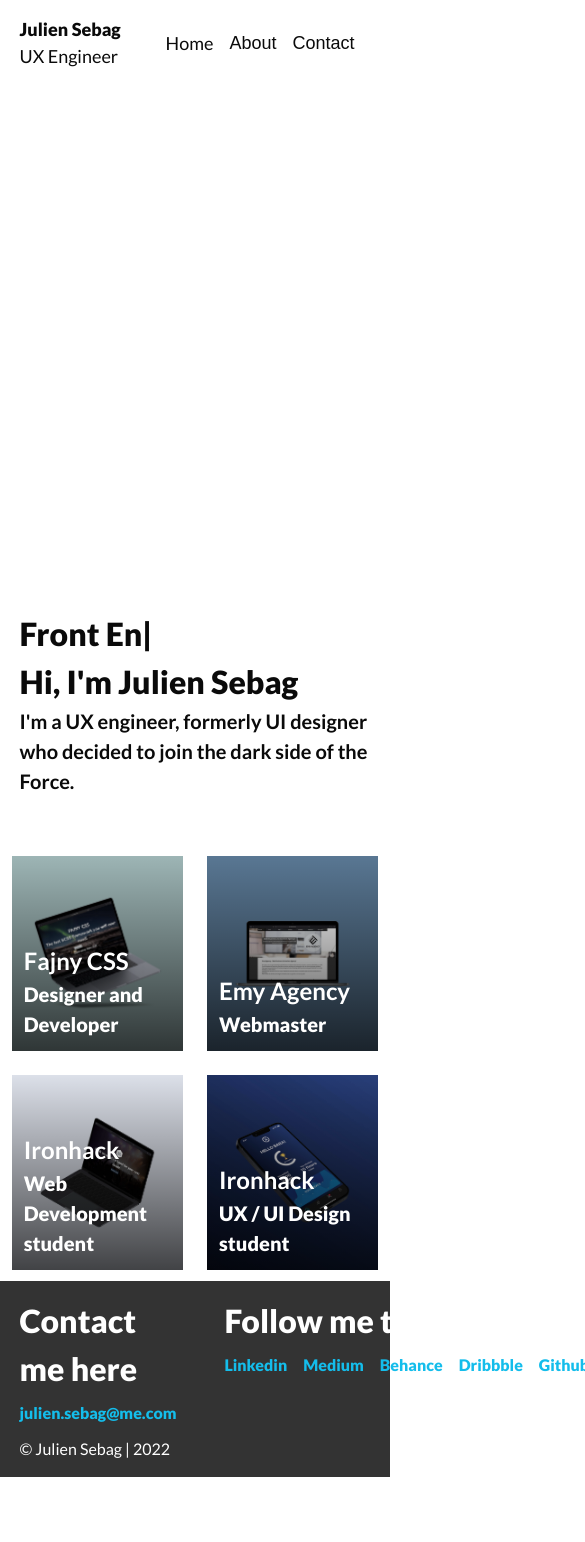
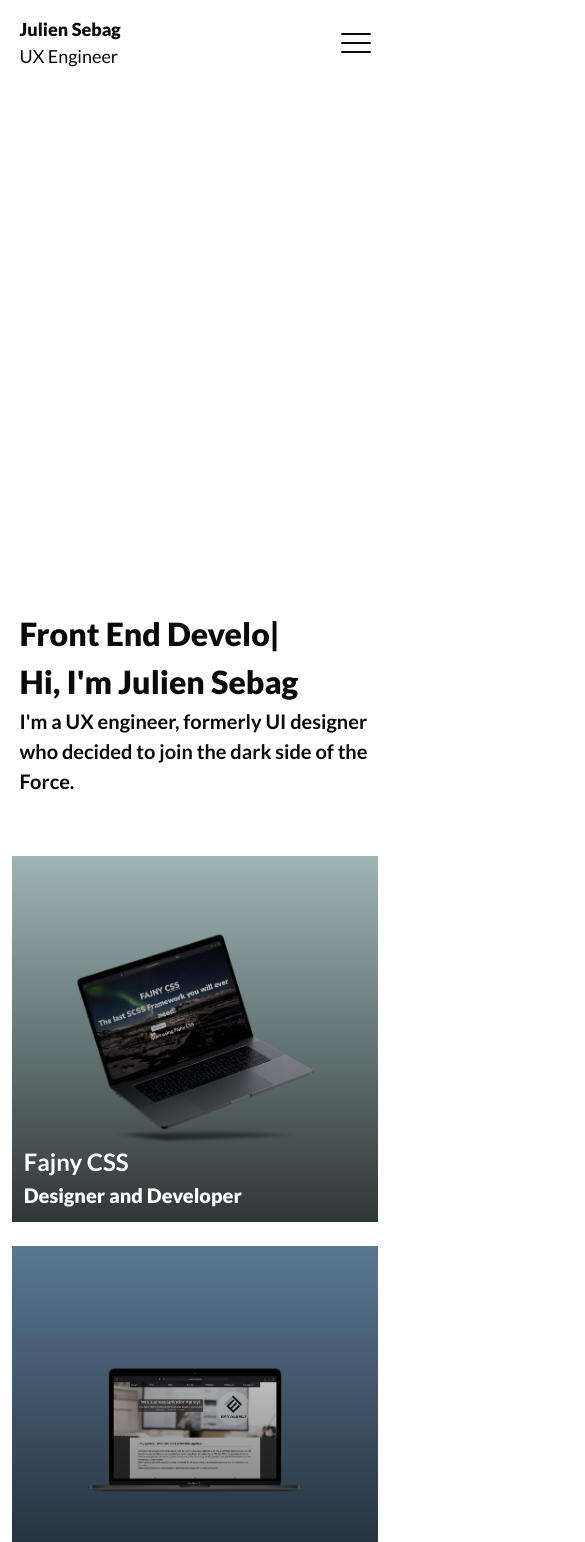
Before and after one commit to JulSeb42/portfolio-2022, a Next.js app: page / in a window 390 px wide. Shown: the top 1542 px of the page, 585 px wide, since content can reach past the window. Before the commit the page ends 1477 px from the top, so only its background shows below. Built offline with nearby package versions, Linux system fonts and the light colour scheme; some icons are missing; a web font is replaced by a local one.

Commit message:
Added mobile version

```diff
--- a/components/footer/Footer.js
+++ b/components/footer/Footer.js
@@ -25,6 +25,7 @@ const Container = styled.footer`
 
 const Row = styled.div`
     display: flex;
+    flex-wrap: wrap;
 
     & > span:first-child {
         margin-right: ${Variables.Margins.XXL};
@@ -47,6 +48,7 @@ const List = styled.ul`
     margin: 0;
     list-style: none;
     display: flex;
+    flex-wrap: wrap;
 
     li:not(:last-child) {
         margin-right: ${Variables.Margins.M};
--- a/components/header/About.js
+++ b/components/header/About.js
@@ -16,6 +16,7 @@ const ButtonsContainer = styled.div`
     display: flex;
     align-items: center;
     justify-content: flex-start;
+    flex-wrap: wrap;
 
     a:not(:last-child) {
         margin-right: ${Variables.Margins.S};
--- a/components/header/Header.js
+++ b/components/header/Header.js
@@ -44,9 +44,102 @@ const Nav = styled.nav`
     align-items: center;
     justify-content: flex-start;
 
-    a,
-    button:not(:last-child) {
+    & > a,
+    & > button:not(:last-child) {
         margin-right: ${Variables.Margins.M};
+
+        @media ${Variables.Breakpoints.Mobile} {
+            margin-right: 0;
+            margin-bottom: ${Variables.Margins.M};
+        }
+    }
+
+    @media ${Variables.Breakpoints.Mobile} {
+        position: fixed;
+        top: 0;
+        left: -100%;
+        width: 100vw;
+        height: 100vh;
+        background-color: ${Variables.Colors.Background};
+        display: flex;
+        align-items: center;
+        justify-content: center;
+        flex-direction: column;
+        transition: ${Variables.Transitions.Long};
+        transition-timing-function: ${Variables.Transitions.Bezier};
+
+        .ButtonDelay1,
+        .ButtonDelay2,
+        .ButtonDelay3 {
+            opacity: 0;
+            transform: translateX(-${Variables.Margins.XS});
+            transition: ${Variables.Transitions.Short};
+        }
+
+        &.Open {
+            left: 0;
+
+            .ButtonDelay1,
+            .ButtonDelay2,
+            .ButtonDelay3 {
+                opacity: 1;
+                transform: translateX(0);
+            }
+        }
+    }
+`
+
+const Burger = styled.button`
+    width: 30px;
+    height: 20px;
+    position: relative;
+    cursor: pointer;
+    z-index: 998;
+    display: none;
+    background: none;
+    border: none;
+    padding: 0;
+
+    span {
+        width: 100%;
+        height: 2px;
+        background-color: ${Variables.Colors.Font};
+        border-radius: ${Variables.Radiuses.Round};
+        position: absolute;
+        left: 0;
+        transition: ${Variables.Transitions.Short};
+
+        &:first-child {
+            top: 0;
+        }
+
+        &:nth-child(2) {
+            top: calc(50% - 2px / 2);
+        }
+
+        &:last-child {
+            bottom: 0;
+        }
+    }
+
+    &.Open span {
+        &:first-child {
+            transform: rotate(45deg);
+            top: 9px;
+        }
+
+        &:nth-child(2) {
+            width: 0;
+        }
+
+        &:last-child {
+            transform: rotate(-45deg);
+            bottom: 9px;
+        }
+    }
+
+    @media ${Variables.Breakpoints.Mobile} {
+        display: block;
     }
 `
 
@@ -63,6 +156,16 @@ function Header() {
         })
     })
 
+    const [isOpen, setIsOpen] = useState(false)
+    const Open = isOpen ? "Open" : ""
+    const [isBurgerOpen, setIsBurgerOpen] = useState(false)
+    const BurgerOpen = isBurgerOpen ? "Open" : ""
+
+    const handleBurger = () => {
+        setIsOpen(!isOpen)
+        setIsBurgerOpen(!isBurgerOpen)
+    }
+
     return (
         <Container topPosition={topPosition}>
             <Logo href="/">
@@ -70,8 +173,21 @@ function Header() {
                 <Subtitle>{SiteData.Subtitle}</Subtitle>
             </Logo>
 
-            <Nav>
-                <ButtonNav href="/">Home</ButtonNav>
+            <Burger
+                aria-label="Menu button"
+                className={BurgerOpen}
+                onClick={handleBurger}
+                id="burger"
+            >
+                <span />
+                <span />
+                <span />
+            </Burger>
+
+            <Nav className={Open}>
+                <ButtonNav href="/" id="1">
+                    Home
+                </ButtonNav>
                 <About />
                 <Contact />
             </Nav>
--- a/components/header/Modal.js
+++ b/components/header/Modal.js
@@ -1,5 +1,5 @@
 // Packages
-import React, { useState } from "react"
+import React, { useState, useEffect } from "react"
 import styled from "styled-components"
 
 // Components
@@ -97,20 +97,31 @@ const Content = styled.div`
     grid-template-columns: 1fr;
     gap: ${Variables.Margins.M};
     box-shadow: ${Variables.Shadows.Modal};
+
+    @media ${Variables.Breakpoints.Tablet} {
+        width: 90%;
+    }
 `
 
 function Modal(props) {
     const [isOpen, setIsOpen] = useState(false)
     const open = isOpen ? "open" : ""
 
+    const [isStopped, setIsStopped] = useState(false)
+
+     useEffect(() => {
+         document.body.classList.toggle("stop-scrolling", isStopped)
+         document.querySelector("#burger").classList.toggle("hidden", isStopped)
+     }, [isStopped])
+
     const handleOpen = () => {
         setIsOpen(!isOpen)
-        document.body.classList.toggle("stop-scrolling")
+        setIsStopped(!isStopped)
     }
 
     return (
         <>
-            <ButtonNav onClick={handleOpen}>{props.title}</ButtonNav>
+            <ButtonNav onClick={handleOpen} id={props.title === "About" ? 2 : 3}>{props.title}</ButtonNav>
 
             <Container className={open}>
                 <Button aria-label="Close Modal" onClick={handleOpen}>
--- a/components/home/List.js
+++ b/components/home/List.js
@@ -10,6 +10,19 @@ const List = styled.div`
     grid-template-columns: repeat(2, 1fr);
     gap: ${Variables.Margins.L};
     padding: 3vw;
+
+    @media ${Variables.Breakpoints.Mobile} {
+        grid-template-columns: repeat(1, 1fr);
+
+        & > div {
+            aspect-ratio: 1;
+
+            a {
+                width: 100%;
+                height: 100%;
+            }
+        }
+    }
 `
 
 export default List
--- a/components/projects/Container.js
+++ b/components/projects/Container.js
@@ -21,6 +21,10 @@ const Wrapper = styled.main`
     & > * {
         grid-column: ${Variables.Container.Column};
     }
+
+    @media ${Variables.Breakpoints.Tablet} {
+        grid-template-columns: ${Variables.Container.TemplateTablet};
+    }
 `
 
 function Container(props) {
--- a/components/styles/Variables.js
+++ b/components/styles/Variables.js
@@ -53,7 +53,7 @@ export const FontSizes = {
     TitlesS: "20px",
     Body: "16px",
     Nav: "18px",
-    Modal: "2vw",
+    Modal: "24px",
     Small: "14px",
 }
 
--- a/components/ui/ButtonNav.js
+++ b/components/ui/ButtonNav.js
@@ -31,11 +31,43 @@ const Button = styled.button`
     &:hover:after {
         width: 100%;
     }
+
+    @media (hover: none) and (pointer: coarse) {
+        &:hover {
+            background-color: transparent;
+            backdrop-filter: blur(0);
+            border-color: transparent;
+            box-shadow: none;
+        }
+    }
+
+    @media ${Variables.Breakpoints.Mobile} {
+        font-size: 32px;
+        width: 70%;
+        text-align: center;
+
+        &.ButtonDelay1 {
+            transition-delay: 0.6s !important;
+        }
+
+        &.ButtonDelay2 {
+            transition-delay: 0.8s !important;
+        }
+
+        &.ButtonDelay3 {
+            transition-delay: 1s !important;
+        }
+    }
 `
 
 function ButtonNav(props) {
     return (
-        <Button as={props.href && Link} href={props.href} {...props}>
+        <Button
+            as={props.href && Link}
+            href={props.href}
+            className={`ButtonDelay${props.id}`}
+            {...props}
+        >
             {props.children}
         </Button>
     )
--- a/components/ui/ButtonSocial.js
+++ b/components/ui/ButtonSocial.js
@@ -40,6 +40,12 @@ export const SocialContainer = styled.div`
     a:not(:last-child) {
         margin-right: ${Variables.Margins.M};
     }
+
+    @media ${Variables.Breakpoints.Mobile} {
+        display: grid;
+        grid-template-columns: repeat(4, 48px);
+        gap: ${Variables.Margins.S};
+    }
 `
 
 function ButtonSocial(props) {
```
Also changed, not shown: pages/index.js (+8 -3 lines).
